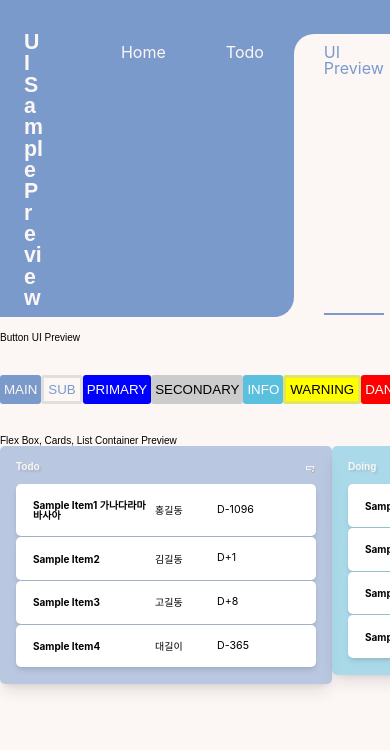
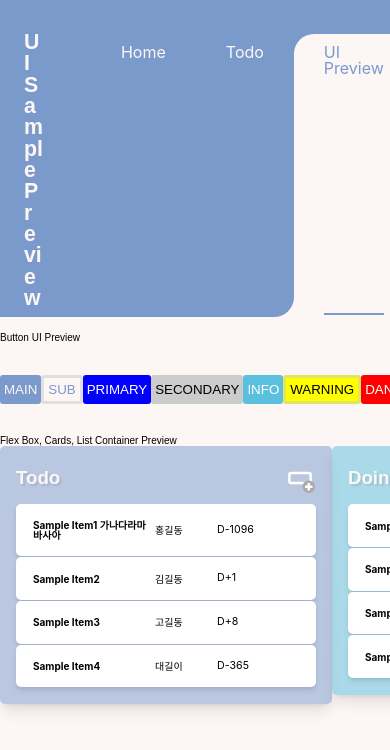
Before and after one commit to RunLearn/super-todoapp, a Next.js app: page /ui-preivew in a window 390 px wide. Shown: the top 750 px of the page. Built offline with nearby package versions, Linux system fonts and the light colour scheme.

Commit message:
Style(Todoroom): 반응형. 최소 크기 지정 - 리스트카드 글자, 아이콘

```diff
--- a/styles/divs/ListCardLayout.ts
+++ b/styles/divs/ListCardLayout.ts
@@ -35,6 +35,16 @@ const ListCardLayout = styled.div<ListCardLayoutProps>`
         text-shadow: 2px 2px 2px rgba(0, 0, 0, 0.1);
         padding-bottom: 0.5rem;
         width: 100%;
+
+        h1 {
+            display: flex;
+            flex-direction: row;
+            justify-content: space-between;
+            align-items: center;
+
+            min-height: 2rem;
+            font-size: 14pt;
+        }
     }
 `;
 
--- a/styles/icons/AddRowIconLayout.ts
+++ b/styles/icons/AddRowIconLayout.ts
@@ -22,6 +22,11 @@ const AddRowIconLayout = styled.div<AddRowIconLayoutProps>`
 
     & * {
         transition: all 500ms;
+    }
+
+    svg {
+        min-width: 30px;
+        min-height: 30px;
     }
 
     path {
```
